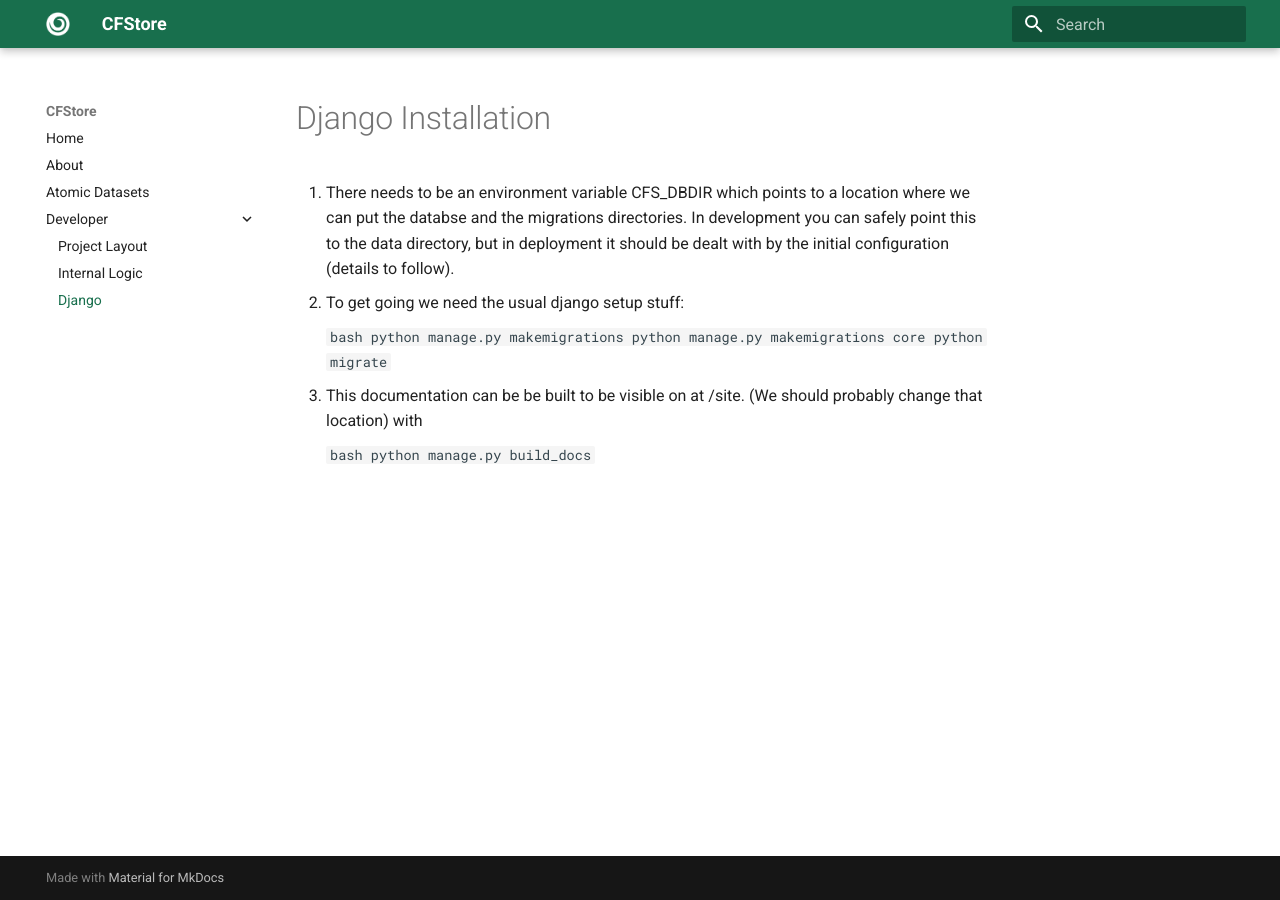
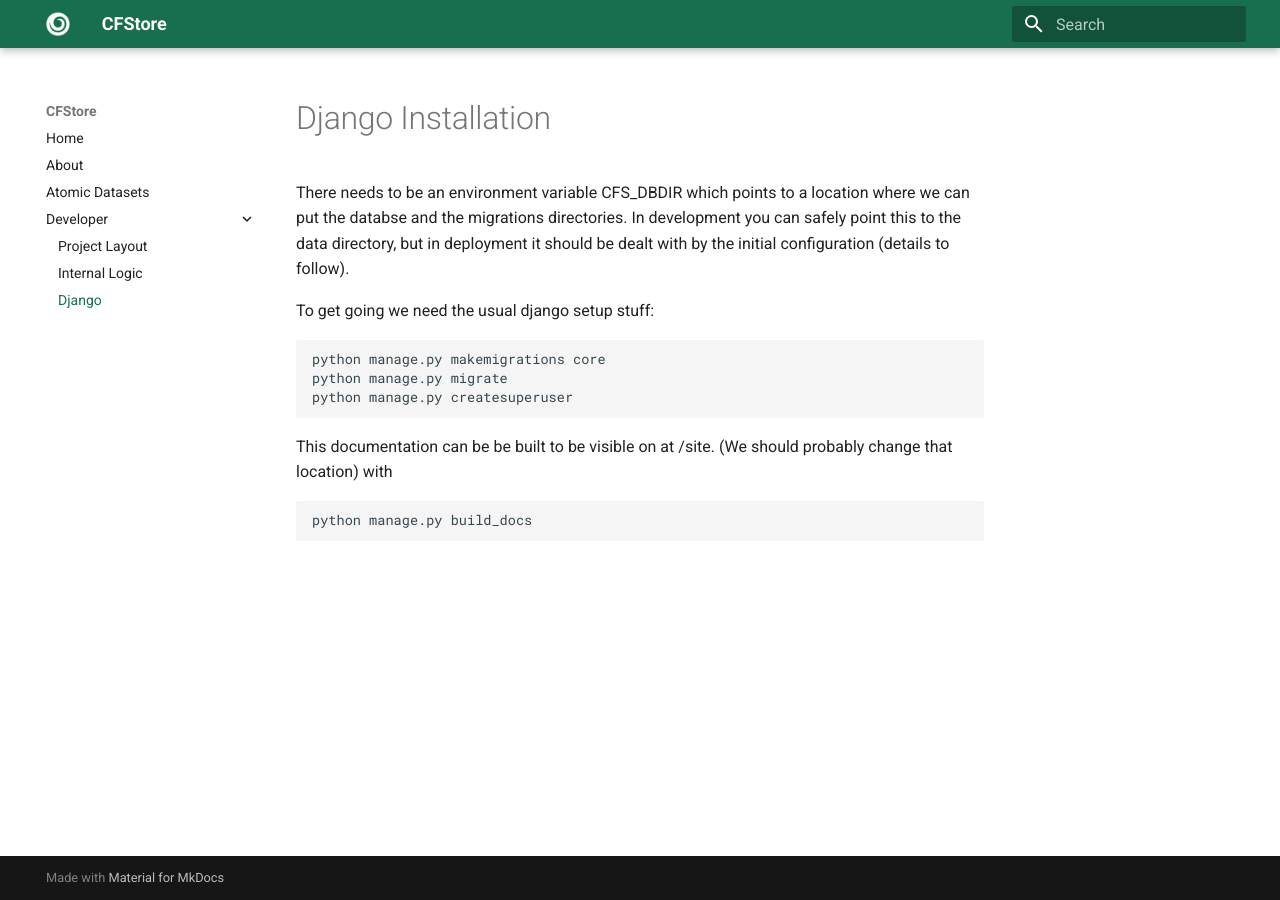
Before and after one commit to bnlawrence/cfs, an MkDocs documentation site: the page built from docs/django.md, in a window 1280 px wide. Built offline with MkDocs 1.6.1 and Material for MkDocs 9.7.7, drawn with Linux system fonts in a browser that asks for light colours.

````diff
--- a/docs/django.md
+++ b/docs/django.md
@@ -1,16 +1,17 @@
 # Django Installation
 
-1. There needs to be an environment variable CFS_DBDIR which points to a location where we can put the databse and the migrations directories. In development you can safely point this to the data directory, but in deployment it should be dealt with by the initial configuration (details to follow).
-2. To get going we need the usual django setup stuff:
+There needs to be an environment variable CFS_DBDIR which points to a location where we can put the databse and the migrations directories. In development you can safely point this to the data directory, but in deployment it should be dealt with by the initial configuration (details to follow).
 
-    ```bash
-    python manage.py makemigrations
-    python manage.py makemigrations core
-    python migrate
-    ```
+To get going we need the usual django setup stuff:
 
-3. This documentation can be be built to be visible on at /site. (We should probably change that location) with
+```bash
+python manage.py makemigrations core
+python manage.py migrate
+python manage.py createsuperuser
+```
 
-    ```bash
-   python manage.py build_docs
-    ```
+This documentation can be be built to be visible on at /site. (We should probably change that location) with
+
+```bash
+python manage.py build_docs
+```
````
Also changed, not shown: __init__.py (added), 3 other files.
